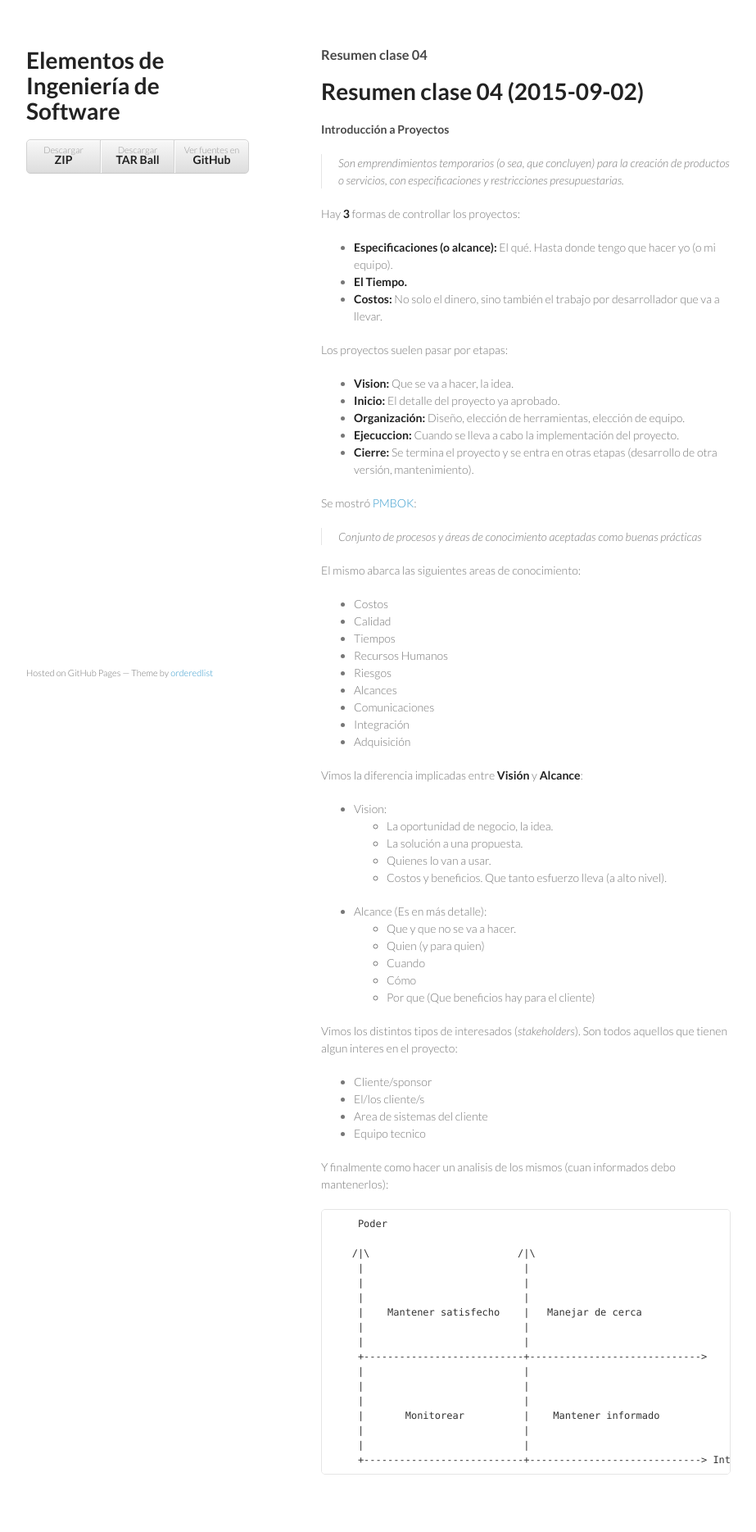
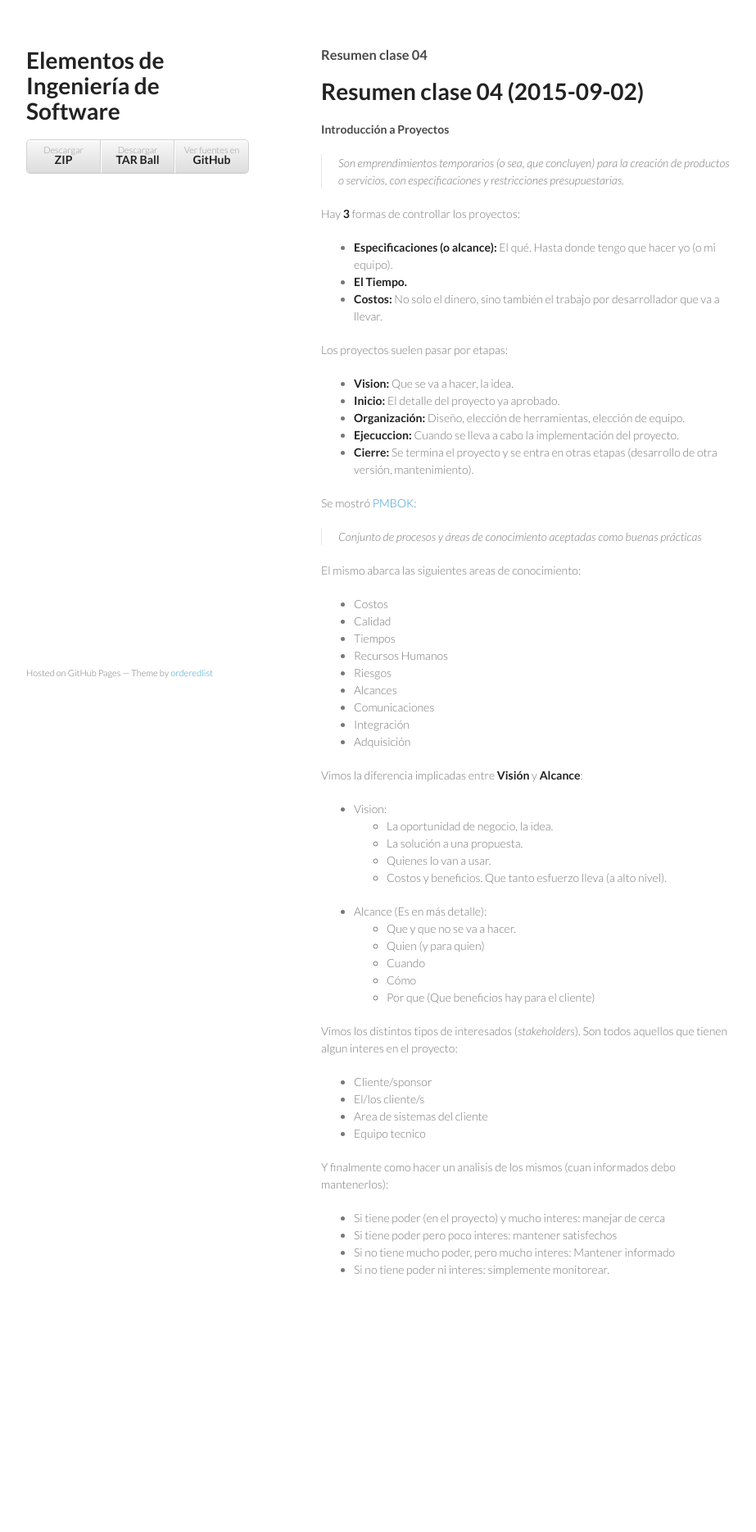
Before and after one commit to SoftwareEngineeringUNQ/bitacora, a Jekyll site: the page built from _posts/2015-09-02-resumen-clase-04.md, in a window 1280 px wide. Shown: the whole page at 82% size, without its empty margins (178-1101 px from the left). Built offline with Jekyll 4.4.1, drawn with Linux system fonts in a browser that asks for light colours; after the commit the page ends 1629 px from its top, so only the background shows below that.

Commit message:
remove ascii art since markdown does not render it very well

```diff
--- a/_posts/2015-09-02-resumen-clase-04.md
+++ b/_posts/2015-09-02-resumen-clase-04.md
@@ -68,20 +68,7 @@ Son todos aquellos que tienen algun interes en el proyecto:
 
 Y finalmente como hacer un analisis de los mismos (cuan informados debo mantenerlos):
 
-        Poder
-
-       /|\                         /|\
-        |                           |
-        |                           |
-        |                           |
-        |    Mantener satisfecho    |   Manejar de cerca
-        |                           |
-        |                           |
-        +---------------------------+----------------------------->
-        |                           |
-        |                           |
-        |                           |
-        |       Monitorear          |    Mantener informado
-        |                           |
-        |                           |
-        +---------------------------+-----------------------------> Interes
+* Si tiene poder (en el proyecto) y mucho interes: manejar de cerca
+* Si tiene poder pero poco interes: mantener satisfechos
+* Si no tiene mucho poder, pero mucho interes: Mantener informado
+* Si no tiene poder ni interes: simplemente monitorear.
```
